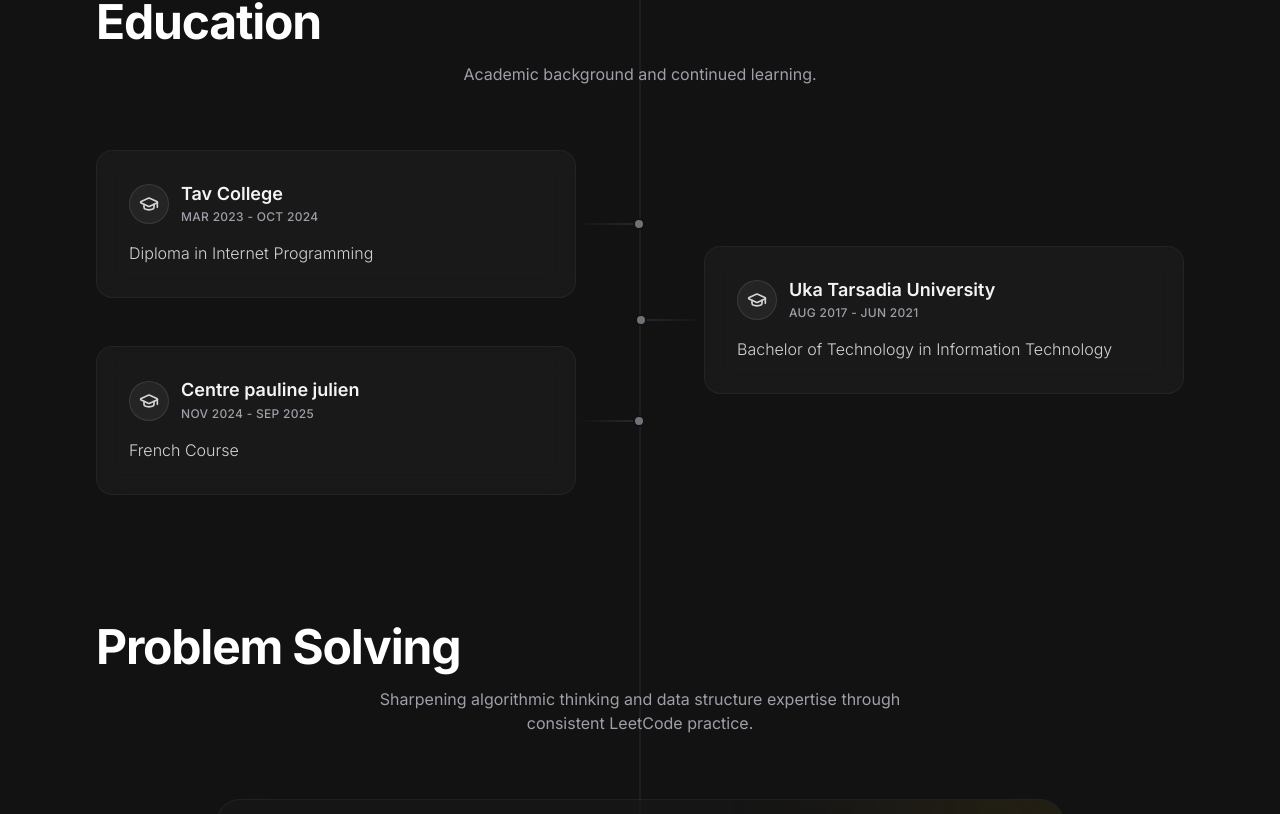
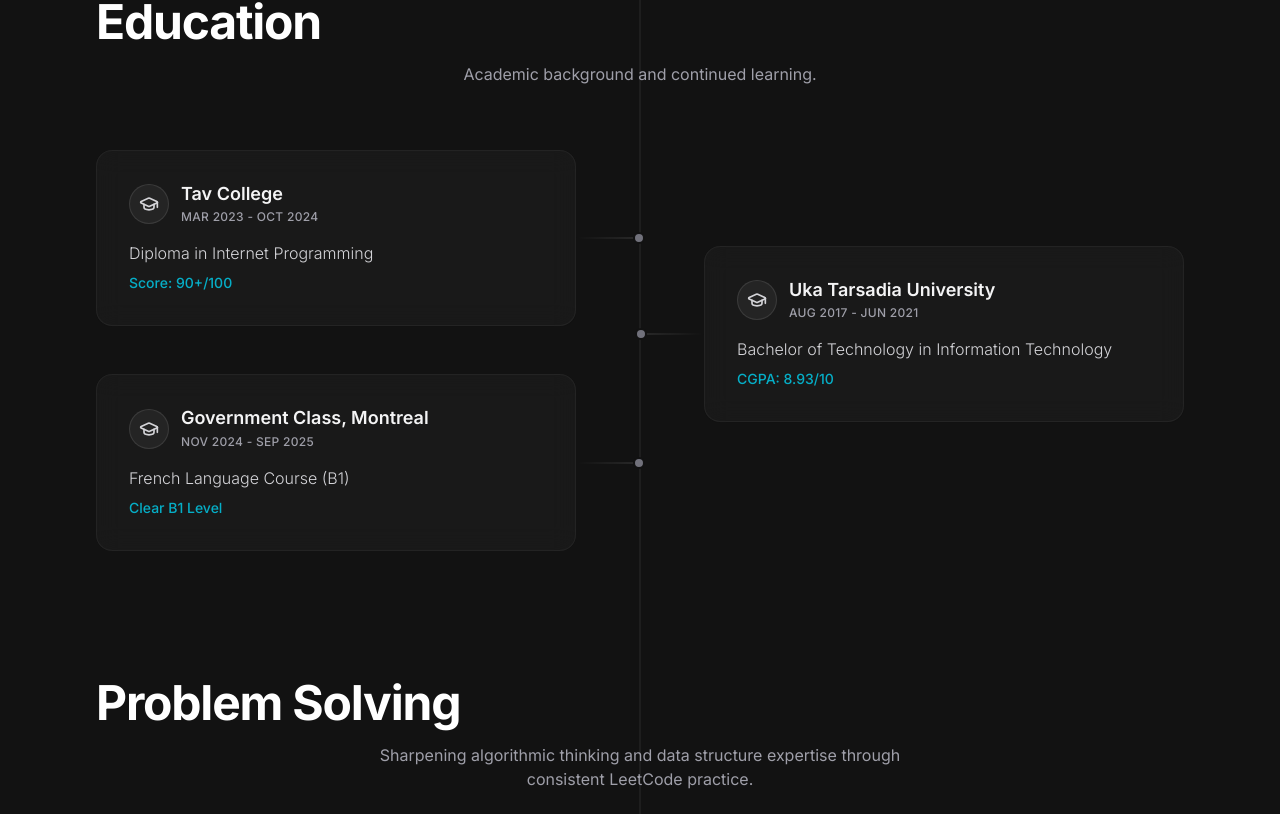
Before and after one commit to yashpatel521/yashpatel521, a Next.js app: page / in a window 1280 px wide. Shown: the part 5489-6303 px from the top of the page. Built offline with nearby package versions, Linux system fonts and the light colour scheme.

Commit message:
Update education section with results and French B1 certification

```diff
--- a/src/components/Education.tsx
+++ b/src/components/Education.tsx
@@ -8,6 +8,7 @@ interface EducationItem {
   degree: string;
   institution: string;
   date: string;
+  result?: string;
 }
 
 const education: EducationItem[] = [
@@ -16,18 +17,21 @@ const education: EducationItem[] = [
     degree: "Diploma in Internet Programming",
     institution: "Tav College",
     date: "Mar 2023 - Oct 2024",
+    result: "Score: 90+/100",
   },
   {
     id: 2,
     degree: "Bachelor of Technology in Information Technology",
     institution: "Uka Tarsadia University",
     date: "Aug 2017 - Jun 2021",
+    result: "CGPA: 8.93/10",
   },
   {
     id: 3,
-    degree: "French Course",
-    institution: "Centre pauline julien",
+    degree: "French Language Course (B1)",
+    institution: "Government Class, Montreal",
     date: "Nov 2024 - Sep 2025",
+    result: "Clear B1 Level",
   },
 ];
 
@@ -77,6 +81,11 @@ export default function Education() {
               <h3 className="text-base text-zinc-300 font-light">
                 {edu.degree}
               </h3>
+              {edu.result && (
+                <p className="text-sm text-cyan-400/80 font-medium mt-2">
+                  {edu.result}
+                </p>
+              )}
             </motion.div>
           ))}
         </div>
@@ -110,6 +119,11 @@ export default function Education() {
               <h3 className="text-base text-zinc-300 font-light">
                 {edu.degree}
               </h3>
+              {edu.result && (
+                <p className="text-sm text-cyan-400/80 font-medium mt-2">
+                  {edu.result}
+                </p>
+              )}
             </motion.div>
           ))}
         </div>
@@ -142,6 +156,11 @@ export default function Education() {
             <h3 className="text-sm text-zinc-300 font-light">
               {edu.degree}
             </h3>
+            {edu.result && (
+              <p className="text-xs text-cyan-400/80 font-medium mt-2">
+                {edu.result}
+              </p>
+            )}
           </motion.div>
         ))}
       </div>
```
